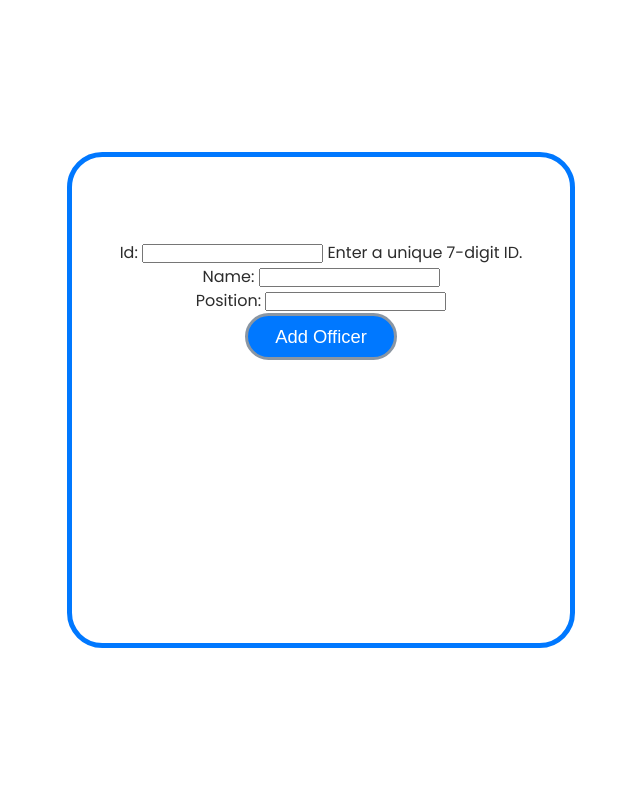
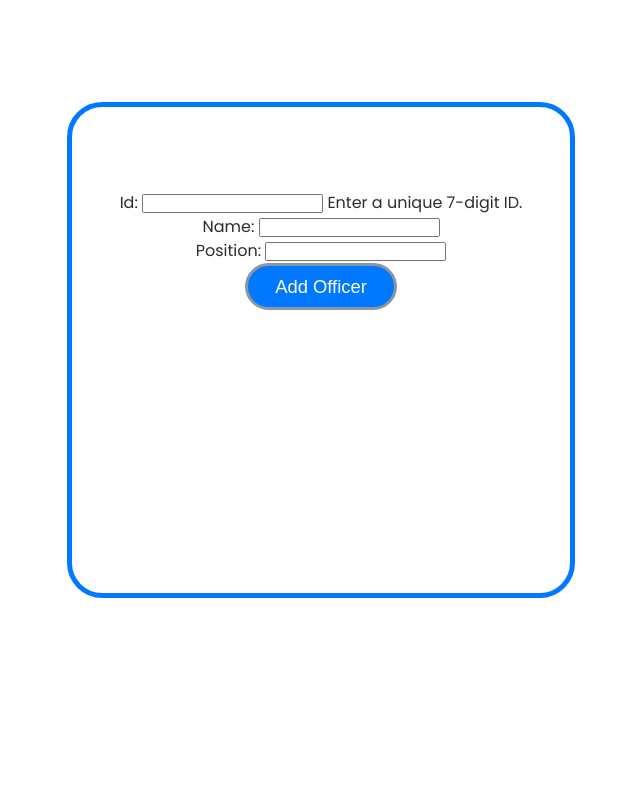
Before and after one commit to ToxicityRadius/Project-Unite, a Django app: page /rfid_login/officers/add/ in a window 1280 px wide. Shown: the part 82-882 px from the top of the page, without its empty margins (319-959 px from the left). After the commit the page ends 680 px from the top, so only its background shows below. Run offline with Django 5.2, Linux system fonts and the light colour scheme.

Commit message:
Make dashboard fit viewport without scroll
cgen-ba66a021989d448b846ce00f37ea0ede

```diff
--- a/SyncHub/static/css/style.css
+++ b/SyncHub/static/css/style.css
@@ -328,13 +328,13 @@ body:not(.purpose-body) {
 
 /* Dashboard */
 .dashboard-container {
-    min-height: 100vh;
+    height: calc(100vh - 100px);
     display: flex;
     flex-direction: column;
     justify-content: center;
     align-items: center;
     padding: 2rem;
-    gap: 4rem;
+    gap: 2rem;
 }
 
 .dashboard-grid {
```
